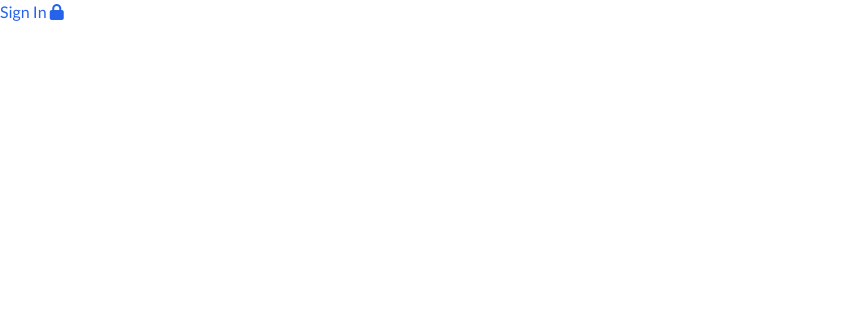
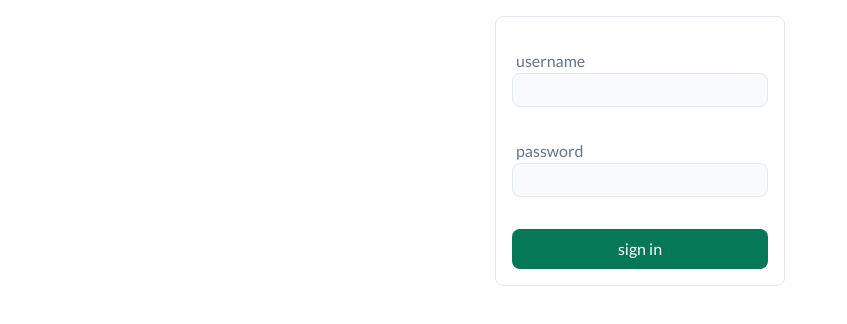
Before and after one commit to marashi/react-capstone-project, a React (Vite) app: page / in a window 1280 px wide. Shown: the top 324 px of the page, without its empty margins (0-847 px from the left). Built offline with nearby package versions, Linux system fonts and the light colour scheme; a web font is replaced by a local one.

Commit message:
feat: add AuthForm

```diff
--- /dev/null
+++ b/src/pages/auth/AuthForm/Field.jsx
@@ -0,0 +1,18 @@
+const Field = ({ field, values, onChange }) => {
+  return (
+    <div className="flex flex-col my-4">
+      <label htmlFor={field.label} className="text-slate-500 pl-1">
+        {field.label}
+      </label>
+      <input
+        id={field.label}
+        value={values[field.label]}
+        onChange={(e) => onChange(e)}
+        type={field.type}
+        className="bg-slate-50 border border-slate-200 rounded-lg py-1 px-2 focus:outline-emerald-600 w-64"
+      />
+    </div>
+  );
+};
+
+export default Field;
--- /dev/null
+++ b/src/pages/auth/AuthForm/index.jsx
@@ -0,0 +1,40 @@
+import { useState } from "react";
+import Field from "./Field";
+
+const AuthForm = ({ fields, submitButtonText }) => {
+  const [values, setValues] = useState(() => {
+    const initialState = {};
+    for (let field of fields) {
+      initialState[field.label] = "";
+    }
+    return initialState;
+  });
+
+  console.log(values);
+
+  return (
+    <div className="flex flex-col bg-white border border-slate-200 rounded-lg m-4 p-4 font-lato">
+      {fields.map((field) => {
+        return (
+          <Field
+            field={field}
+            values={values}
+            setValues={setValues}
+            onChange={(e) =>
+              setValues({
+                ...values,
+                [field.label]: e.target.value,
+              })
+            }
+            key={field.label}
+          />
+        );
+      })}
+      <button className="bg-emerald-700 text-white rounded-lg py-2 mt-4">
+        {submitButtonText}
+      </button>
+    </div>
+  );
+};
+
+export default AuthForm;
--- a/src/pages/auth/SignInPage.jsx
+++ b/src/pages/auth/SignInPage.jsx
@@ -1,7 +1,21 @@
+import AuthForm from "./AuthForm";
+
 const SignInPage = () => {
   return (
-    <div className="font-lato text-blue-600">
-      Sign In <i className="fa-solid fa-lock"></i>
+    <div className="flex justify-center items-center">
+      <AuthForm
+        fields={[
+          {
+            label: "username",
+            type: "text",
+          },
+          {
+            label: "password",
+            type: "password",
+          },
+        ]}
+        submitButtonText="sign in"
+      />
     </div>
   );
 };
--- a/src/pages/auth/SignUpPage.jsx
+++ b/src/pages/auth/SignUpPage.jsx
@@ -1,5 +1,27 @@
+import AuthForm from "./AuthForm";
+
 const SignUpPage = () => {
-  return <div className="font-playfair text-green-500">Sign Up</div>;
+  return (
+    <div className="flex justify-center items-center">
+      <AuthForm
+        fields={[
+          {
+            label: "username",
+            type: "text",
+          },
+          {
+            label: "password",
+            type: "password",
+          },
+          {
+            label: "confirm password",
+            type: "password",
+          },
+        ]}
+        submitButtonText="create an account"
+      />
+    </div>
+  );
 };
 
 export default SignUpPage;
```
